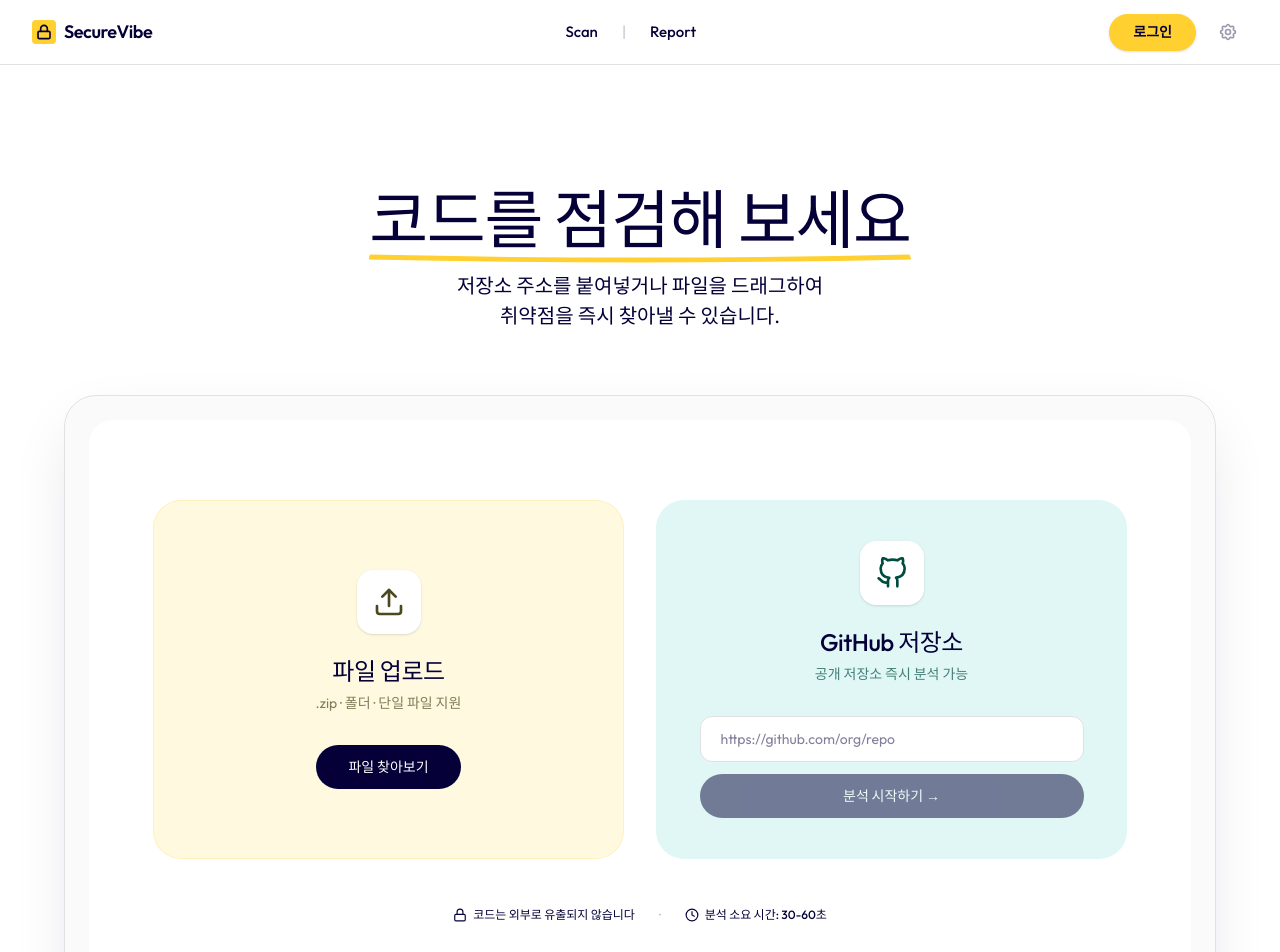
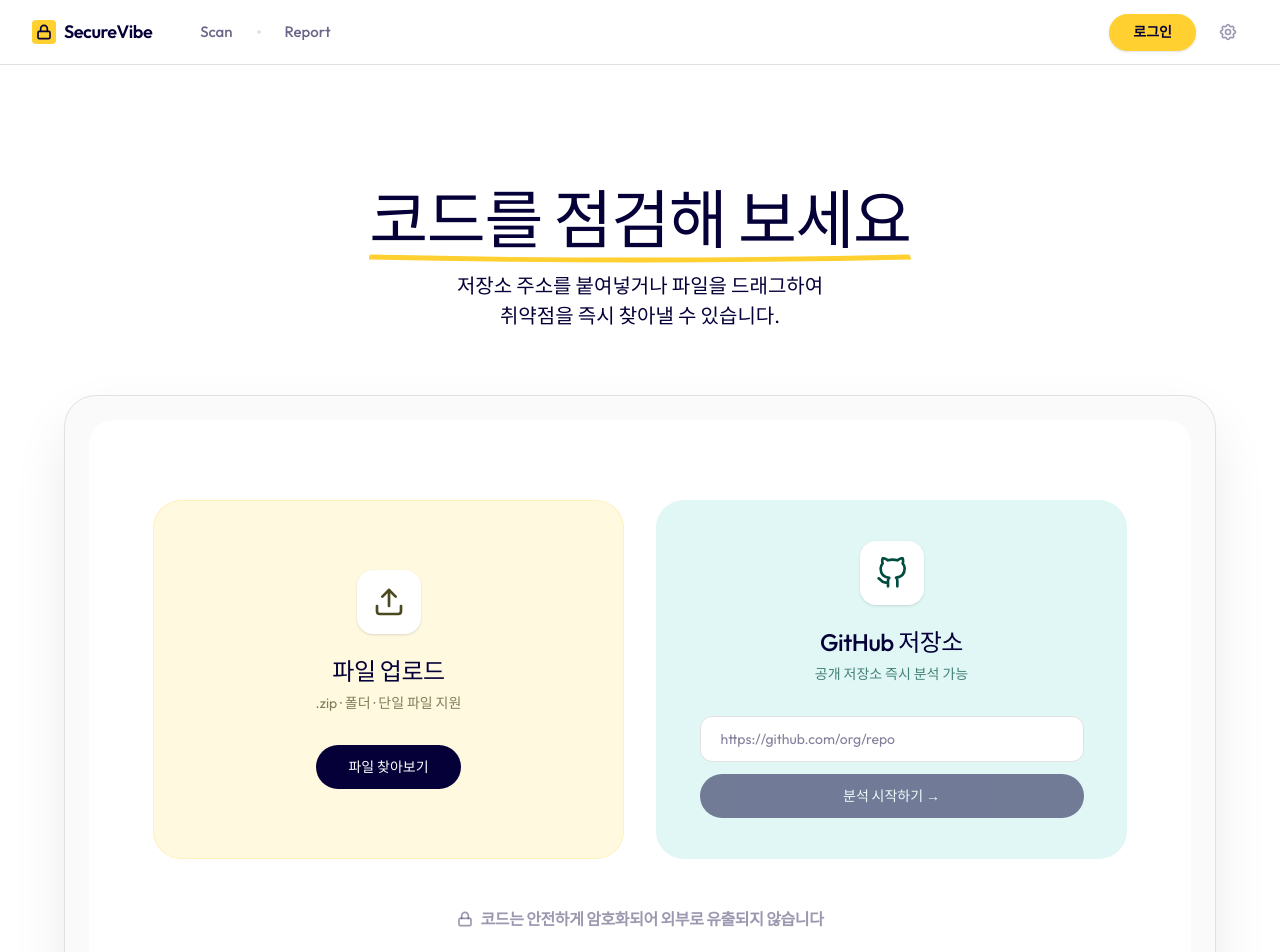
Before and after one commit to dev-somi/week8, a Next.js app: page / in a window 1280 px wide. Shown: the top 952 px of the page. Built offline with nearby package versions, Linux system fonts and the light colour scheme.

Commit message:
feat: navbar 수정

```diff
--- a/app/page.tsx
+++ b/app/page.tsx
@@ -166,21 +166,13 @@ export default function Home() {
                   </div>
                 </div>
 
-                <div className="flex items-center justify-center gap-6 text-stone text-xs font-medium">
-                  <span className="flex items-center gap-1.5">
-                    <svg className="w-3.5 h-3.5" viewBox="0 0 24 24" fill="none" stroke="currentColor" strokeWidth="2" strokeLinecap="round" strokeLinejoin="round">
+                <div className="flex items-center justify-center text-miro-blue/40 text-base font-bold tracking-tight">
+                  <span className="flex items-center gap-2">
+                    <svg className="w-4 h-4" viewBox="0 0 24 24" fill="none" stroke="currentColor" strokeWidth="2.5" strokeLinecap="round" strokeLinejoin="round">
                       <rect x="3" y="11" width="18" height="11" rx="2" ry="2"></rect>
                       <path d="M7 11V7a5 5 0 0110 0v4"></path>
                     </svg>
-                    코드는 외부로 유출되지 않습니다
-                  </span>
-                  <span className="opacity-30">·</span>
-                  <span className="flex items-center gap-1.5">
-                    <svg className="w-3.5 h-3.5" viewBox="0 0 24 24" fill="none" stroke="currentColor" strokeWidth="2" strokeLinecap="round" strokeLinejoin="round">
-                      <circle cx="12" cy="12" r="10"></circle>
-                      <polyline points="12 6 12 12 16 14"></polyline>
-                    </svg>
-                    분석 소요 시간: 30-60초
+                    코드는 안전하게 암호화되어 외부로 유출되지 않습니다
                   </span>
                 </div>
               </div>
@@ -189,7 +181,7 @@ export default function Home() {
         </section>
       </main>
 
-      {/* Massive Dark Footer */}
+      {/* Massive Dark Footer
       <footer className="bg-miro-blue text-white py-20 px-8">
         <div className="max-w-[1280px] mx-auto">
           <div className="grid grid-cols-2 md:grid-cols-4 lg:grid-cols-6 gap-12 mb-20">
@@ -239,7 +231,7 @@ export default function Home() {
             </div>
           </div>
         </div>
-      </footer>
+      </footer> */}
     </div>
   );
 }
--- a/components/Navbar.tsx
+++ b/components/Navbar.tsx
@@ -10,6 +10,7 @@ export default function Navbar() {
     return (
         <nav className="sticky top-0 w-full z-50 bg-white/90 backdrop-blur-md border-b border-hairline">
             <div className="max-w-[1280px] mx-auto px-8 h-16 flex items-center justify-between">
+                <div className="flex items-center gap-12">
                     {/* Left: Logo */}
                     <Link href="/" className="flex items-center gap-2 hover:opacity-80 transition-opacity">
                         <div className="w-6 h-6 bg-miro-yellow rounded-sm flex items-center justify-center text-miro-blue">
@@ -23,11 +24,12 @@ export default function Navbar() {
                         </span>
                     </Link>
 
-                {/* Center: Main Links */}
-                <div className="flex items-center gap-6 text-[15px] font-medium text-miro-blue">
-                    <Link href="/" className="hover:opacity-70 transition-opacity">Scan</Link>
-                    <span className="opacity-20">|</span>
-                    <Link href="/report" className="hover:opacity-70 transition-opacity">Report</Link>
+                    {/* Left: Main Links (Moved from center) */}
+                    <div className="flex items-center gap-6 text-[15px] font-medium text-miro-blue/60">
+                        <Link href="/" className="hover:text-miro-blue transition-colors">Scan</Link>
+                        <span className="w-1 h-1 bg-zinc-200 rounded-full" />
+                        <Link href="/report" className="hover:text-miro-blue transition-colors">Report</Link>
+                    </div>
                 </div>
 
                 {/* Right: Actions */}
```
Lines whose indentation alone changed are shown as unchanged.
